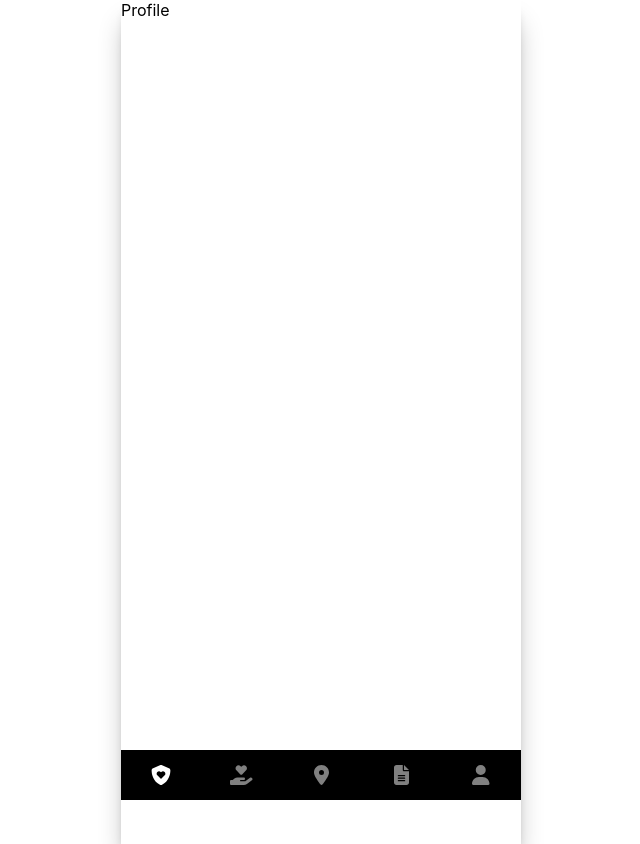
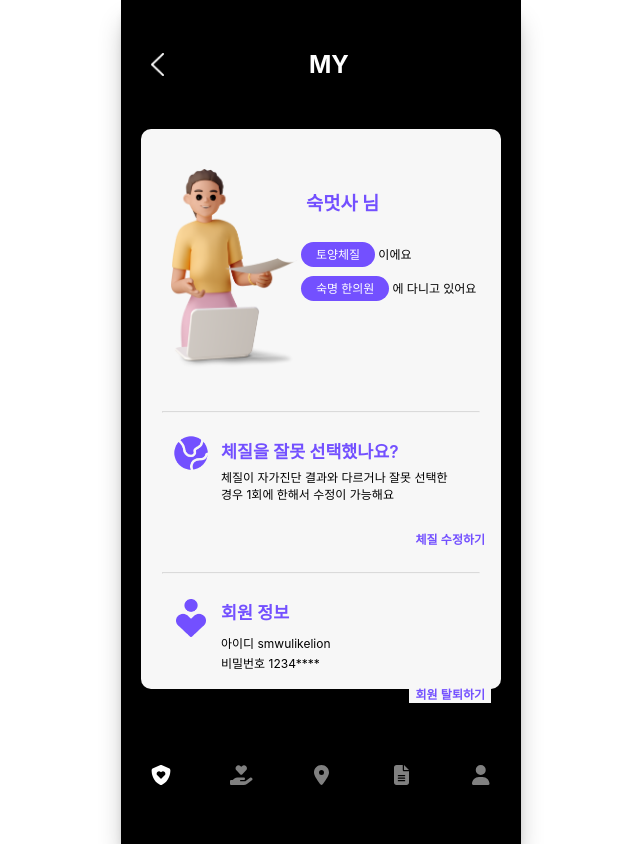
Before and after one commit to Likelion-at-SMWU-12th/Hanappun-Client, a React (Create React App) app in the folder hancare/: page /profile in a window 1280 px wide. Shown: the whole page, without its empty margins (319-959 px from the left). Built offline with nearby package versions, Linux system fonts and the light colour scheme.

Commit message:
[Feat] MY 페이지 구현

```diff
--- /dev/null
+++ b/hancare/src/pages/mypage/Profile.css
@@ -0,0 +1,145 @@
+/* 전체 설정 */
+.background {
+  background-color: black;
+  width: 100%;
+  height: 100%;
+}
+
+.blackHeader {
+  padding-top: 30px;
+  display: flex;
+}
+
+/* 이전페이지로 가기 버튼 */
+.blackHeader img {
+  width: 13px;
+  margin: auto 30px;
+}
+
+.blackHeader h2 {
+  margin-left: calc(40% - 45px);
+  color: white;
+}
+
+/* main */
+.blackMain {
+  margin: 30px auto;
+  background-color: #f7f7f7;
+  width: 90%;
+  height: 70vh;
+  border-radius: 10px;
+}
+
+.blackMain hr {
+  width: 88%;
+  opacity: 30%;
+}
+
+/* 프로필 기본 정보 */
+.profile img {
+  position: absolute;
+  height: 200px;
+  margin-top: 40px;
+  margin-left: 30px;
+}
+
+.profileText {
+  padding-top: 40px;
+  padding-left: 160px;
+  margin-bottom: 110px;
+}
+
+.profileText h3 {
+  margin-left: 5px;
+  margin-bottom: 30px;
+  color: #7350ff;
+}
+
+.profileText p {
+  font-weight: 550;
+  font-size: 12px;
+  padding-bottom: 5px;
+}
+
+.profileText span {
+  margin-top: 60px;
+  padding: 5px 15px;
+  border: none;
+  border-radius: 20px;
+  background-color: #7350ff;
+  color: white;
+}
+
+/* 체질을 잘못 선택했나요? */
+.constitution {
+  margin-top: 20px;
+  margin-bottom: 70px;
+}
+.constitution img {
+  position: absolute;
+  margin-left: 30px;
+  width: 40px;
+}
+
+.purple {
+  position: relative;
+  top: 5px;
+  color: #7350ff;
+  margin-left: 80px;
+  font-weight: 600;
+  font-size: 13pt;
+}
+
+.constitution p {
+  margin-top: 10px;
+  margin-left: 80px;
+  font-size: 9pt;
+  width: 240px;
+}
+
+.constitution button {
+  margin-top: 15px;
+  background-color: #f7f7f7;
+  border: none;
+  color: #7350ff;
+  font-size: 9pt;
+  font-weight: 600;
+  float: right;
+  margin-right: 10px;
+}
+
+/* 회원 정보 */
+.userInfo {
+  margin-top: 20px;
+}
+.userInfo img {
+  position: absolute;
+  margin-top: 5px;
+  margin-left: 35px;
+  width: 30px;
+}
+.userInfo p {
+  margin-left: 80px;
+  font-size: 9pt;
+}
+
+.idPw {
+  padding-top: 15px;
+}
+
+.idPw p {
+  margin-top: 0;
+  padding-bottom: 3px;
+  margin-bottom: 0;
+}
+
+.userInfo button {
+  margin-top: 10px;
+  background-color: #f7f7f7;
+  border: none;
+  color: #7350ff;
+  font-size: 9pt;
+  font-weight: 600;
+  float: right;
+  margin-right: 10px;
+}
--- a/hancare/src/pages/mypage/Profile.js
+++ b/hancare/src/pages/mypage/Profile.js
@@ -1,7 +1,83 @@
-import React from "react";
+/* 백엔드 연동
+import axios from "axios";
+import React, {useEffect, useState} from "react"; */
+import React, { useState } from "react";
+import { useNavigate } from "react-router-dom";
+import "./Profile.css";
 
 const Profile = () => {
-  return <div>Profile</div>;
+  const navigate = useNavigate();
+
+  /* 백엔드 연동 코드
+const [name, setName] = useState([]);
+const getName = () => {
+  axios
+  .get("http://127.0.0.1: 8000/?")
+  .then((response) => {
+    console.log(response);
+    setName(response.data);
+  })
+  .catch((error) => {
+    console.log(error);
+  })
+};
+
+useEffect(() => {
+  getName();
+}, []);
+*/
+
+  // 이전 페이지도 이동 버튼
+  const BackButton = () => {
+    navigate(-1);
+  };
+
+  return (
+    <div className="background">
+      <header className="blackHeader">
+        <img alt="back" onClick={BackButton} src="/images/back.png" />
+        <h2>MY</h2>
+      </header>
+      <main className="blackMain">
+        <div className="profile">
+          <img alt="myImage" src="/images/myImage.png" />
+          <div className="profileText">
+            {/* 사용자 이름 / 체질 / 나의 한의원 정보 가져오기*/}
+            <h3>숙멋사 님</h3>
+            <p>
+              <span>토양체질</span> 이에요
+            </p>
+            <p>
+              <span>숙명 한의원</span> 에 다니고 있어요
+            </p>
+          </div>
+        </div>
+        <hr />
+        <div className="constitution">
+          <img alt="constitutionWorld" src="/images/constitutionWorld.png" />
+          <span className="purple">체질을 잘못 선택했나요?</span>
+          <p>
+            체질이 자가진단 결과와 다르거나 잘못 선택한 경우 1회에 한해서 수정이
+            가능해요
+          </p>
+          <button onClick={() => navigate(`/editConstitution`)}>
+            {/*체질 수정 페이지 navigate*/}
+            체질 수정하기
+          </button>
+        </div>
+        <hr />
+        <div className="userInfo">
+          <img alt="userInformation" src="/images/userInformation.png" />
+          <span className="purple">회원 정보</span>
+          <div className="idPw">
+            <p>아이디 smwulikelion</p> {/*아이디 연결*/}
+            <p>비밀번호 1234****</p> {/*비밀번호 연결*/}
+          </div>
+          <button onClick={() => navigate(`/cancel`)}>회원 탈퇴하기</button>
+        </div>
+      </main>
+    </div>
+  );
 };
 
 export default Profile;
```
